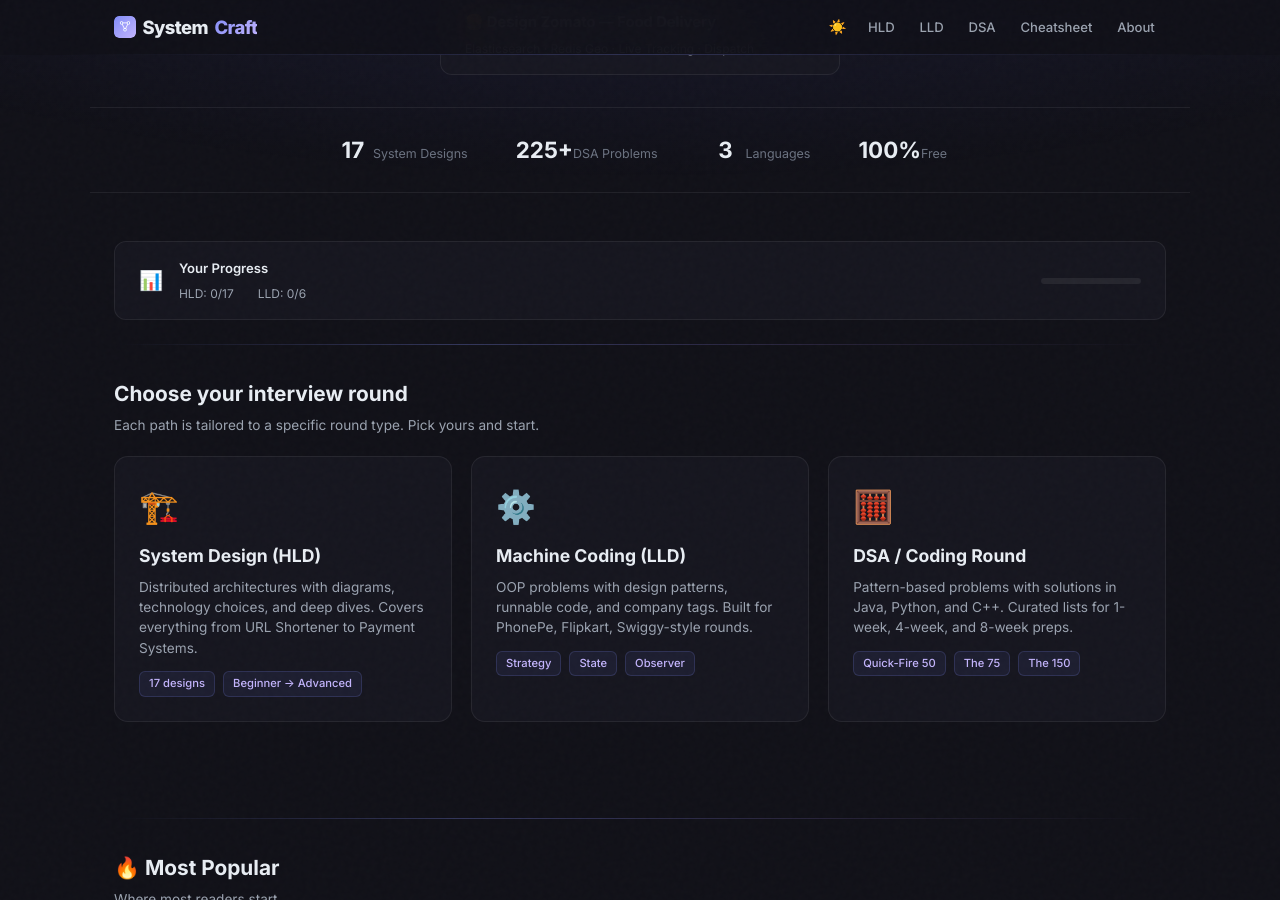
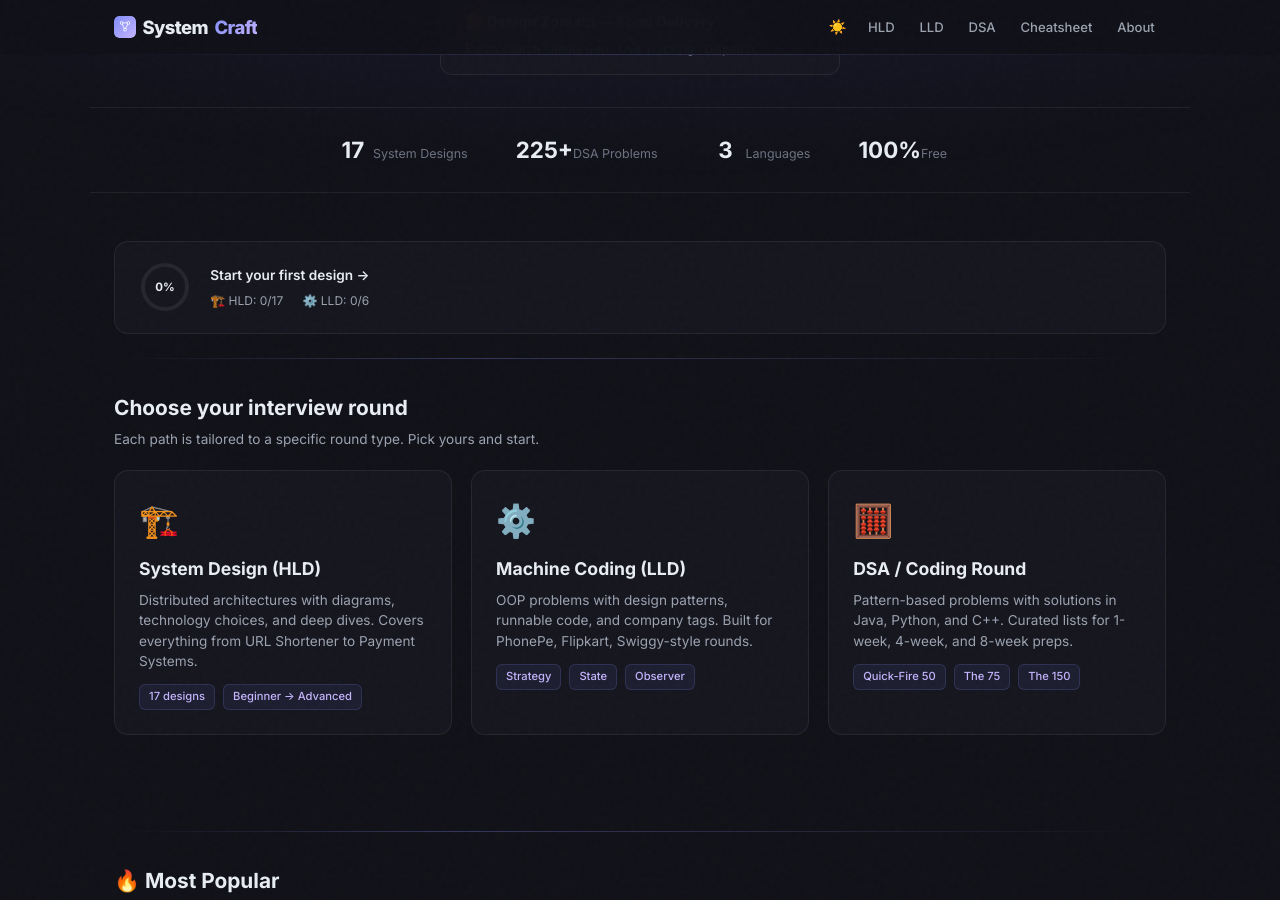
Before and after one commit to iluzn/HLD-Designs, a Jekyll site: the page built from index.html, in a window 1280 px wide and 900 px high, scrolled down 500 px. Built offline with Jekyll 4.4.1, drawn with Linux system fonts in a browser that asks for light colours.

Commit message:
Upgrade progress to animated ring with percentage and motivational messages

```diff
--- a/index.html
+++ b/index.html
@@ -244,17 +244,20 @@ description: "Free interview prep: HLD system design, LLD machine coding, and DS
 
 <!-- Global progress -->
 <div class="section" id="global-progress" style="padding-bottom:1.5rem;">
-    <div style="background:var(--card-bg);border:1px solid var(--border);border-radius:12px;padding:1rem 1.5rem;display:flex;align-items:center;gap:1rem;">
-        <span style="font-size:1.2rem;">📊</span>
+    <div style="background:var(--card-bg);border:1px solid var(--border);border-radius:14px;padding:1.2rem 1.5rem;display:flex;align-items:center;gap:1.2rem;">
+        <div style="position:relative;width:52px;height:52px;flex-shrink:0;">
+            <svg width="52" height="52" viewBox="0 0 52 52">
+                <circle cx="26" cy="26" r="22" fill="none" stroke="var(--border)" stroke-width="4"/>
+                <circle id="gp-ring" cx="26" cy="26" r="22" fill="none" stroke="var(--accent)" stroke-width="4" stroke-linecap="round" stroke-dasharray="138.2" stroke-dashoffset="138.2" transform="rotate(-90 26 26)" style="transition:stroke-dashoffset 1s ease;"/>
+            </svg>
+            <span id="gp-pct" style="position:absolute;inset:0;display:flex;align-items:center;justify-content:center;font-size:0.72rem;font-weight:700;color:var(--text);">0%</span>
+        </div>
         <div style="flex:1;">
-            <div style="font-size:0.82rem;font-weight:600;color:var(--text);margin-bottom:0.3rem;">Your Progress</div>
-            <div style="display:flex;gap:1.5rem;font-size:0.75rem;color:var(--text-muted);">
-                <span id="gp-hld">HLD: 0/17</span>
-                <span id="gp-lld">LLD: 0/6</span>
+            <div style="font-size:0.85rem;font-weight:600;color:var(--text);margin-bottom:0.25rem;" id="gp-title">Start your first design</div>
+            <div style="display:flex;gap:1.2rem;font-size:0.75rem;color:var(--text-muted);">
+                <span id="gp-hld">🏗️ HLD: 0/17</span>
+                <span id="gp-lld">⚙️ LLD: 0/6</span>
             </div>
-        </div>
-        <div style="width:100px;height:6px;background:var(--border);border-radius:3px;overflow:hidden;">
-            <div id="gp-fill" style="height:100%;background:linear-gradient(90deg,var(--accent),#a78bfa);border-radius:3px;transition:width 0.4s;width:0%;"></div>
         </div>
     </div>
 </div>
@@ -476,12 +479,25 @@ description: "Free interview prep: HLD system design, LLD machine coding, and DS
     var total = 17 + 6;
     var done = hldDone + lldDone;
     var pct = Math.round((done / total) * 100);
-    var hldEl = document.getElementById('gp-hld');
-    var lldEl = document.getElementById('gp-lld');
-    var fillEl = document.getElementById('gp-fill');
-    if (hldEl) hldEl.textContent = 'HLD: ' + hldDone + '/17';
-    if (lldEl) lldEl.textContent = 'LLD: ' + lldDone + '/6';
-    if (fillEl) fillEl.style.width = pct + '%';
+
+    document.getElementById('gp-hld').textContent = '🏗️ HLD: ' + hldDone + '/17';
+    document.getElementById('gp-lld').textContent = '⚙️ LLD: ' + lldDone + '/6';
+    document.getElementById('gp-pct').textContent = pct + '%';
+
+    // Animate ring
+    var ring = document.getElementById('gp-ring');
+    var circumference = 138.2;
+    var offset = circumference - (pct / 100) * circumference;
+    setTimeout(function() { ring.style.strokeDashoffset = offset; }, 300);
+
+    // Motivational title
+    var title = document.getElementById('gp-title');
+    if (done === 0) title.textContent = 'Start your first design →';
+    else if (pct < 25) title.textContent = 'Good start! Keep going 🔥';
+    else if (pct < 50) title.textContent = 'Making progress! ' + done + ' completed';
+    else if (pct < 75) title.textContent = 'Over halfway! 💪 ' + done + '/' + total;
+    else if (pct < 100) title.textContent = 'Almost there! ' + (total - done) + ' remaining';
+    else title.textContent = 'All done! You are interview-ready 🎉';
 })();
 </script>
 </body>
```
